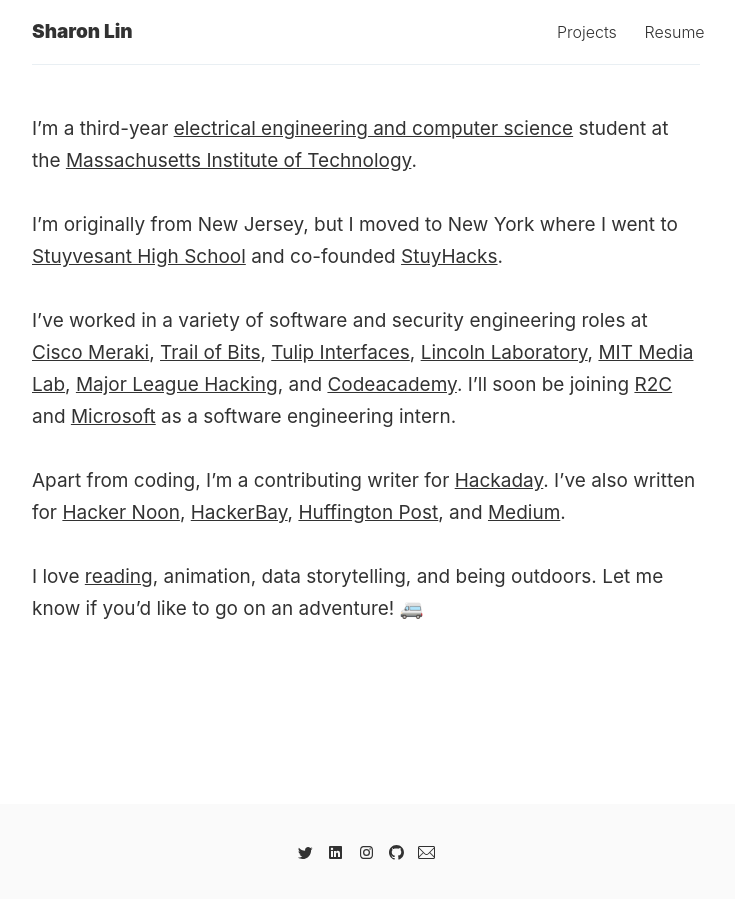
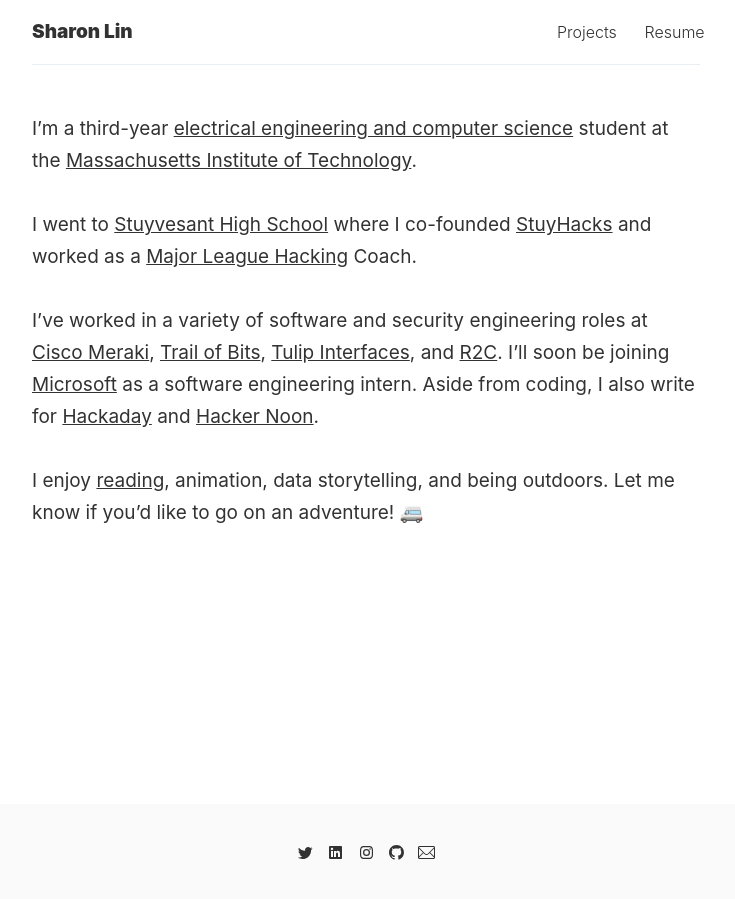
Before and after one commit to sharontlin/sharontlin.github.io, a Jekyll site: the page built from index.md, in a window 1280 px wide. Shown: the whole page, without its empty margins (274-1009 px from the left). Built offline with Jekyll 4.4.1, drawn with Linux system fonts in a browser that asks for light colours.

Commit message:
Update index.md

```diff
--- a/index.md
+++ b/index.md
@@ -4,10 +4,8 @@
 
 I'm a third-year [electrical engineering and computer science](https://www.eecs.mit.edu/) student at the [Massachusetts Institute of Technology](http://web.mit.edu/).
 
-I'm originally from New Jersey, but I moved to New York where I went to [Stuyvesant High School](https://stuy.enschool.org/) and co-founded [StuyHacks](https://www.facebook.com/stuyhacks/).
+I went to [Stuyvesant High School](https://stuy.enschool.org/) where I co-founded [StuyHacks](https://www.facebook.com/stuyhacks/) and worked as a [Major League Hacking](https://mlh.io/) Coach.
 
-I've worked in a variety of software and security engineering roles at [Cisco Meraki](https://meraki.cisco.com/), [Trail of Bits](https://www.trailofbits.com/), [Tulip Interfaces](https://tulip.co/), [Lincoln Laboratory](https://www.ll.mit.edu/), [MIT Media Lab](https://www.media.mit.edu/), [Major League Hacking](https://mlh.io/), and [Codeacademy](https://www.codecademy.com/). I'll soon be joining [R2C](https://r2c.dev/) and [Microsoft](https://www.microsoft.com/) as a software engineering intern.
+I've worked in a variety of software and security engineering roles at [Cisco Meraki](https://meraki.cisco.com/), [Trail of Bits](https://www.trailofbits.com/), [Tulip Interfaces](https://tulip.co/), and [R2C](https://r2c.dev/). I'll soon be joining [Microsoft](https://www.microsoft.com/) as a software engineering intern. Aside from coding, I also write for [Hackaday](https://hackaday.com/author/sharonlin/) and [Hacker Noon](https://medium.com/hackernoon/fpgas-socs-microcontrollers-a-quick-rundown-of-iot-devices-c5a25c7290c6).
 
-Apart from coding, I'm a contributing writer for [Hackaday](https://hackaday.com/author/sharonlin/). I've also written for [Hacker Noon](https://medium.com/hackernoon/fpgas-socs-microcontrollers-a-quick-rundown-of-iot-devices-c5a25c7290c6), [HackerBay](https://blog.hackerbay.io/on-making-choices-c387c9d7ac05), [Huffington Post](https://www.huffpost.com/author/sharon-lin), and [Medium](https://medium.com/@sharonlin).
-
-I love [reading](https://www.goodreads.com/author/show/15595124.Sharon_T_Lin), animation, data storytelling, and being outdoors. Let me know if you'd like to go on an adventure! 🚐
+I enjoy [reading](https://www.goodreads.com/author/show/15595124.Sharon_T_Lin), animation, data storytelling, and being outdoors. Let me know if you'd like to go on an adventure! 🚐
```
